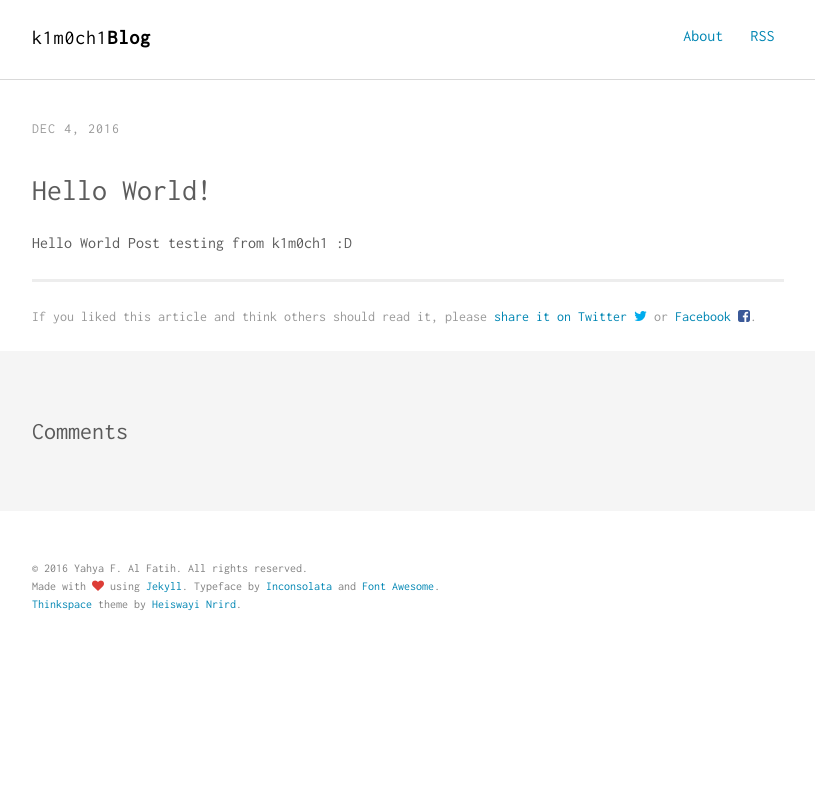
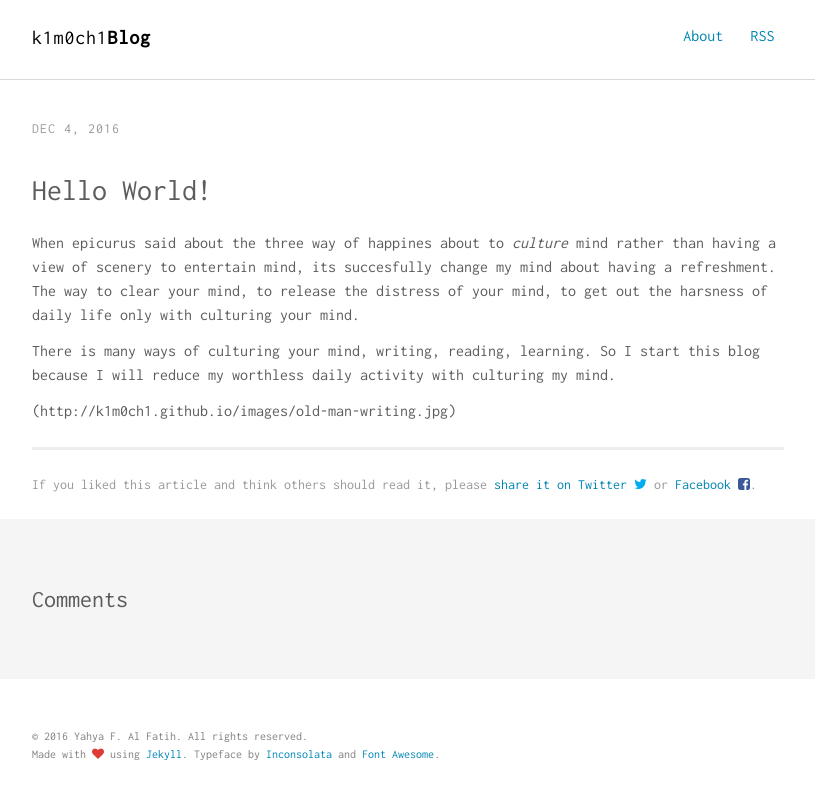
Before and after one commit to k1m0ch1/k1m0ch1.github.io, a Jekyll site: the page built from _posts/2016-12-04-Hello-World.md, in a window 1280 px wide. Shown: the top 800 px of the page, without its empty margins (232-1047 px from the left). Built offline with Jekyll 4.4.1, drawn with Linux system fonts in a browser that asks for light colours; comment, search, counter and statistics services are not loaded.

Commit message:
add new post hello world and images folder

```diff
--- a/_includes/footer.html
+++ b/_includes/footer.html
@@ -2,6 +2,8 @@
   <div class="container">
     <small class="block">&copy; {{ site.time | date: '%Y' }} {{ site.author.name }}. All rights reserved.</small>
     <small class="block">Made with <i class="fa fa-heart" aria-hidden="true" style="color:#DD3D36"></i> using <a href="http://jekyllrb.com/">Jekyll</a>. Typeface by <a href="https://fonts.google.com/specimen/Inconsolata">Inconsolata</a> and <a href="http://fontawesome.io/">Font Awesome</a>.</small>
+    <!-- development progress not yet published :p
     <small><a href="https://github.com/heiswayi/thinkspace">Thinkspace</a> theme by <a href="http://heiswayi.github.io/">Heiswayi Nrird</a>.</small>
+  	-->
   </div>
 </footer>
--- a/_posts/2016-12-04-Hello-World.md
+++ b/_posts/2016-12-04-Hello-World.md
@@ -5,4 +5,8 @@ date:   2016-12-04 11:48:00 +0700
 categories: jekyll update
 ---
 
-Hello World Post testing from k1m0ch1 :D
+When epicurus said about the three way of happines about to _culture_ mind rather than having a view of scenery to entertain mind, its succesfully change my mind about having a refreshment. The way to clear your mind, to release the distress of your mind, to get out the harsness of daily life only with culturing your mind.
+
+There is many ways of culturing your mind, writing, reading, learning. So I start this blog because I will reduce my worthless daily activity with culturing my mind.
+
+(http://k1m0ch1.github.io/images/old-man-writing.jpg)
```
Also changed, not shown: images/old-man-writing.jpg (added).
